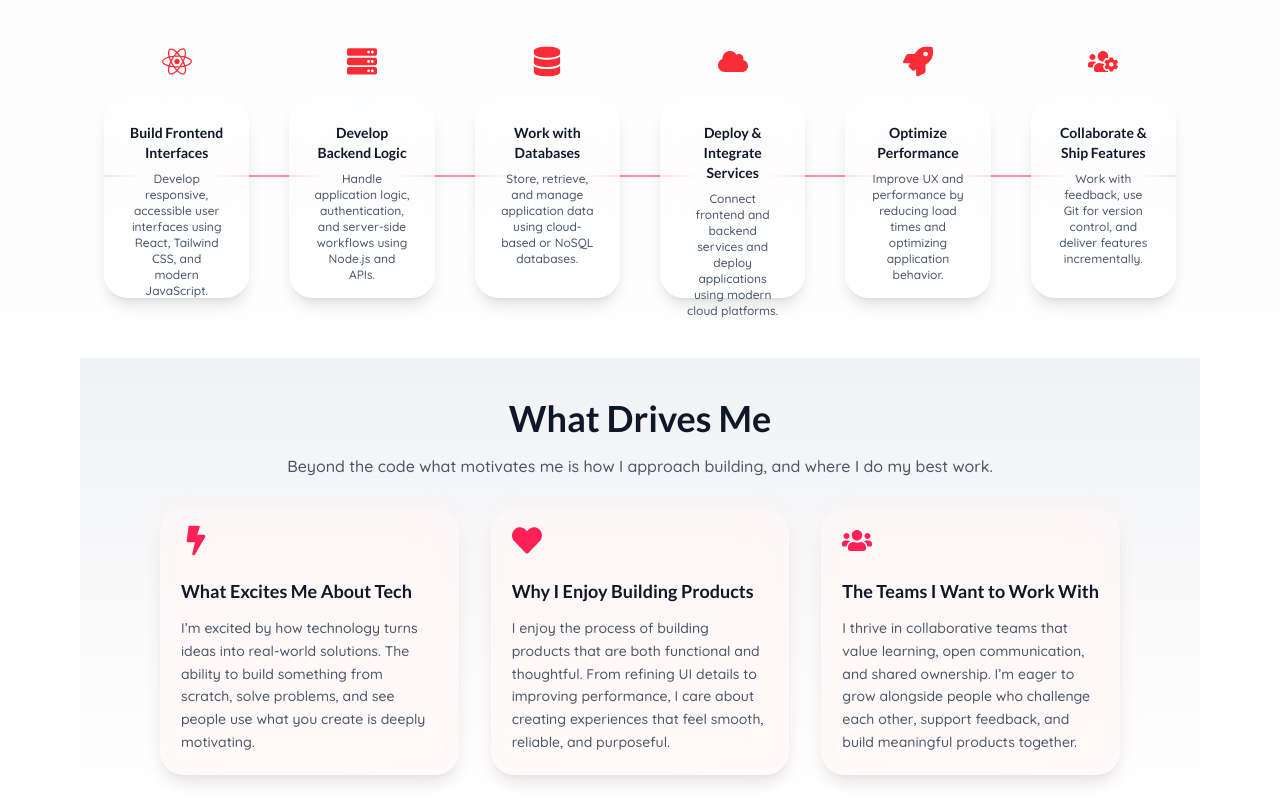
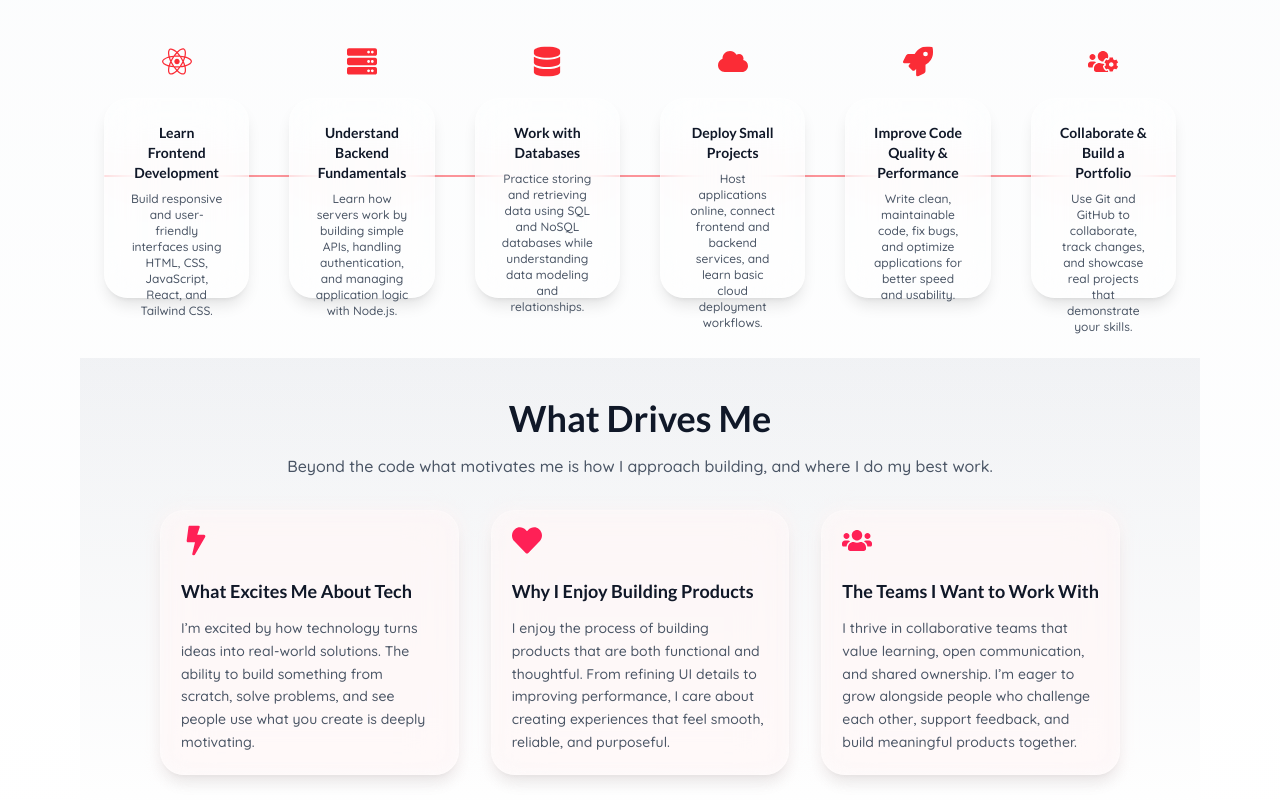
Before and after one commit to OfficialEmmanuelSamuel/Emmanuel_Samuel, a React (Vite) app: page / in a window 1280 px wide. Shown: the part 2400-3200 px from the top of the page. Built offline with nearby package versions, Linux system fonts and the light colour scheme.

Commit message:
Update on what i can do componet

```diff
--- a/src/component/WhatICanDo.jsx
+++ b/src/component/WhatICanDo.jsx
@@ -10,49 +10,46 @@ import {
 
 const steps = [
   {
-        title: "Build Frontend Interfaces",
+    title: "Learn Frontend Development",
     description:
-            "Develop responsive, accessible user interfaces using React, Tailwind CSS, and modern JavaScript.",
+      "Build responsive and user-friendly interfaces using HTML, CSS, JavaScript, React, and Tailwind CSS.",
     icon: FaReact,
   },
   {
-        title: "Develop Backend Logic",
+    title: "Understand Backend Fundamentals",
     description:
-            "Handle application logic, authentication, and server-side workflows using Node.js and APIs.",
+      "Learn how servers work by building simple APIs, handling authentication, and managing application logic with Node.js.",
     icon: FaServer,
   },
   {
     title: "Work with Databases",
     description:
-            "Store, retrieve, and manage application data using cloud-based or NoSQL databases.",
+      "Practice storing and retrieving data using SQL and NoSQL databases while understanding data modeling and relationships.",
     icon: FaDatabase,
   },
   {
-        title: "Deploy & Integrate Services",
+    title: "Deploy Small Projects",
     description:
-            "Connect frontend and backend services and deploy applications using modern cloud platforms.",
+      "Host applications online, connect frontend and backend services, and learn basic cloud deployment workflows.",
     icon: FaCloud,
   },
   {
-        title: "Optimize Performance",
+    title: "Improve Code Quality & Performance",
     description:
-            "Improve UX and performance by reducing load times and optimizing application behavior.",
+      "Write clean, maintainable code, fix bugs, and optimize applications for better speed and usability.",
     icon: FaRocket,
   },
   {
-        title: "Collaborate & Ship Features",
+    title: "Collaborate & Build a Portfolio",
     description:
-            "Work with feedback, use Git for version control, and deliver features incrementally.",
+      "Use Git and GitHub to collaborate, track changes, and showcase real projects that demonstrate your skills.",
     icon: FaUsersCog,
   },
 ];
 
 const WhatICanDoFullStack = () => {
   return (
-        <section
-            id="capabilities"
-            className="relative py-15 px-6 duration-500"
-        >
+    <section id="capabilities" className="relative py-15 px-6 duration-500">
       <div className="max-w-7xl mx-auto">
         {/* Header */}
         <motion.div
@@ -154,7 +151,8 @@ const WhatICanDoFullStack = () => {
         {/* ATS (hidden) */}
         <div className="sr-only">
           Junior Full Stack Developer React JavaScript Tailwind CSS Node.js REST
-                    APIs Database Integration Cloud Deployment Git Performance Optimization
+          APIs Database Integration Cloud Deployment Git Performance
+          Optimization
         </div>
       </div>
     </section>
--- a/src/sections/Projects.jsx
+++ b/src/sections/Projects.jsx
@@ -44,7 +44,7 @@ const projects = [
     title: "LuciaHairs",
     description:
       "LuciaHairs is a web project focused on showcasing wigs available for purchase and pre-order. It includes a full CRUD system with an admin dashboard, allowing products to be created, updated, managed, and removed easily. This project demonstrates my ability to build functional e-commerce features, admin management tools, and user-friendly interfaces.",
-    tech: ["React", "Tailwind CSS", "Node.js", "Mongoose"],
+    tech: ["React", "Tailwind CSS", "Node.js", "MongoDB"],
     github: "https://github.com/OfficialEmmanuelSamuel/",
     live: "Still Building",
     images: [Luciahairs, Luciahairs1],
```
Lines whose indentation alone changed are shown as unchanged.
